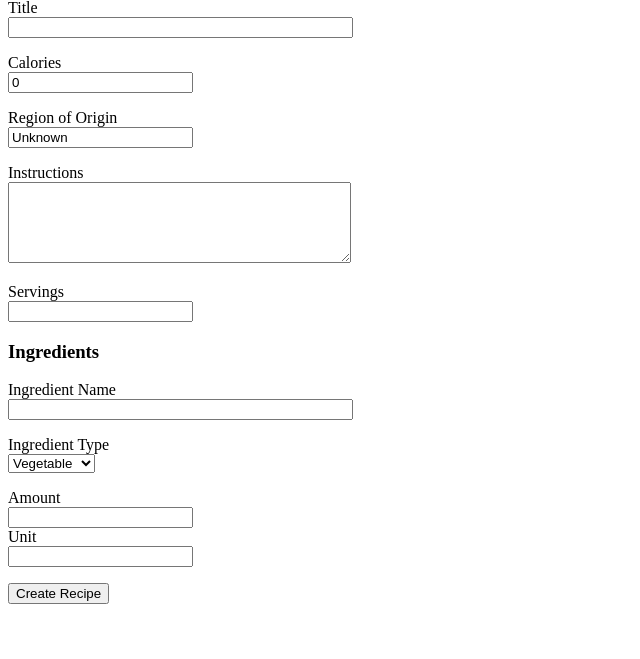
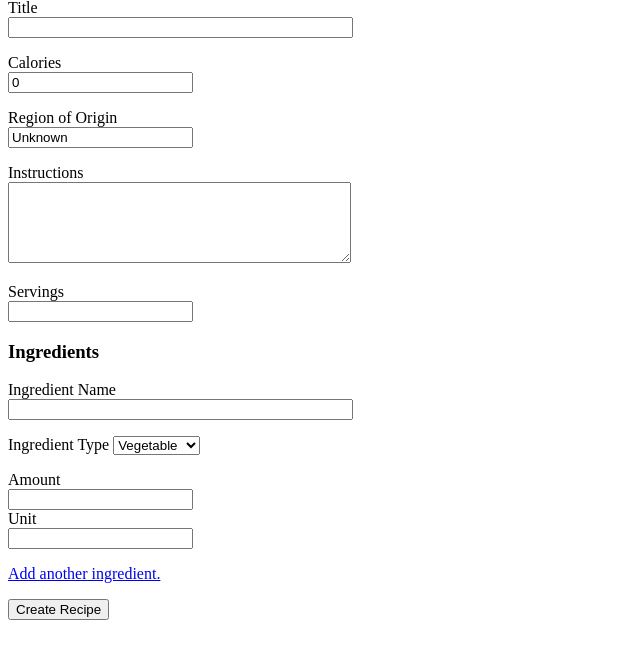
Before and after one commit to jp449/bitepal, a Flask app: page /create_recipe in a window 1280 px wide. Shown: the part 81-740 px from the top of the page, without its empty margins (0-640 px from the left). Run offline with Flask 3, Linux system fonts and the light colour scheme; the visitor is signed in with stand-in values (Sample User, id 1); parts of the project's set-up code (start-up, migrations or seed data) failed here and were passed over.

Commit message:
trying to fix where it stops loading previous ingredient while adding new ingredients.

```diff
--- a/flask_auth_app/mealdb/templates/create_recipe.html
+++ b/flask_auth_app/mealdb/templates/create_recipe.html
@@ -29,12 +29,14 @@
             {{ form.servings() }}
         </p>
         <h3>Ingredients</h3>
+        <div id = "ingredient-container">
+            <div class = "ingredient-group">
                 <p>
                     {{ingredient_form.name.label}}<br>
                     {{ingredient_form.name(size=40)}}
                 </p>
                 <p>
-                    {{ingredient_form.type.label}}<br>
+                    {{ingredient_form.type.label}}
                     {{ingredient_form.type()}}
                 </p>
                 <p>
@@ -43,7 +45,18 @@
                     {{recipe_ingredient.unit.label}}<br>
                     {{recipe_ingredient.unit()}}
                 </p>
+                <p></p>
+            </div>
+        </div>
+        <a href="#" onclick="addIngredient()"> Add another ingredient.</a>
         <p>{{ form.submit() }}</p>
     </form>
+    <script>
+        function addIngredient(){
+            const container = document.getElementById("ingredient-container");
+            const newIngredientGroup = container.firstElementChild.cloneNode(true);
+            container.appendChild(newIngredientGroup);
+        }
+    </script>
 </body>
 </html>
```
Lines whose indentation alone changed are shown as unchanged.
